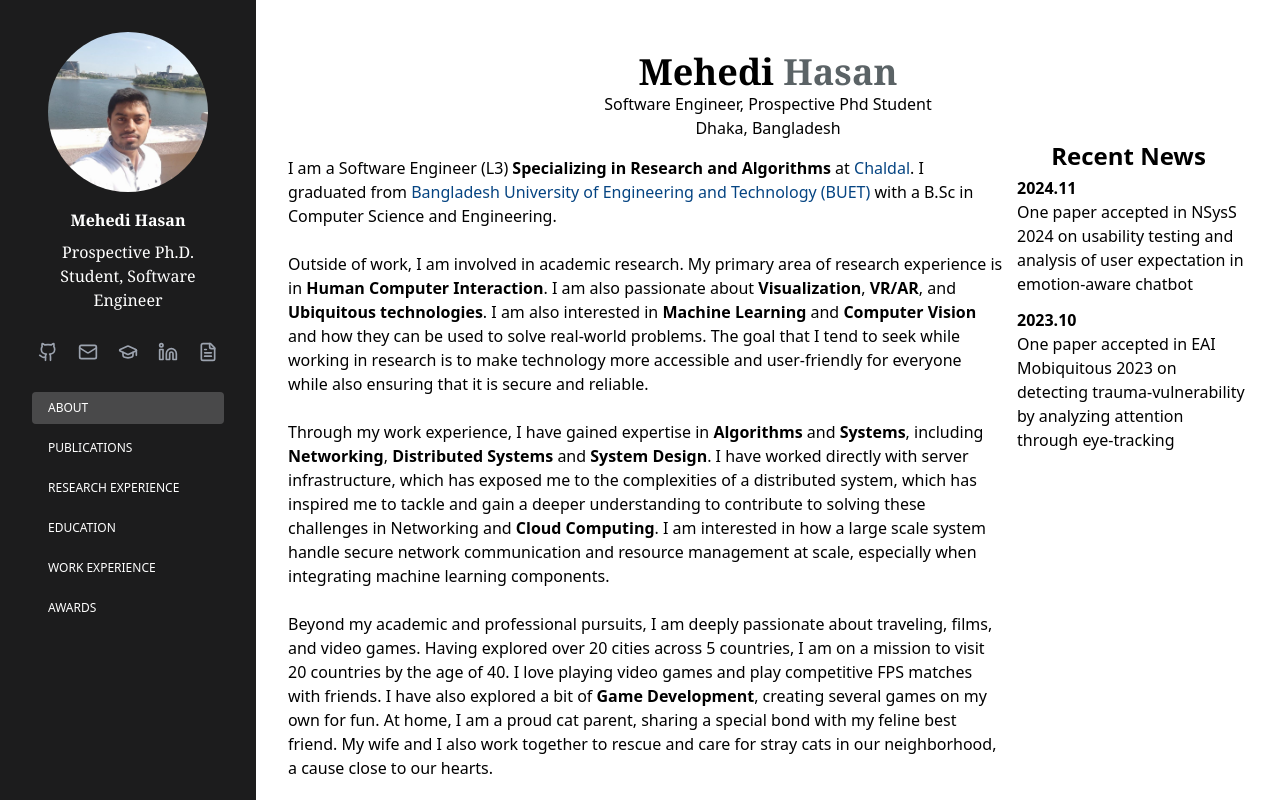
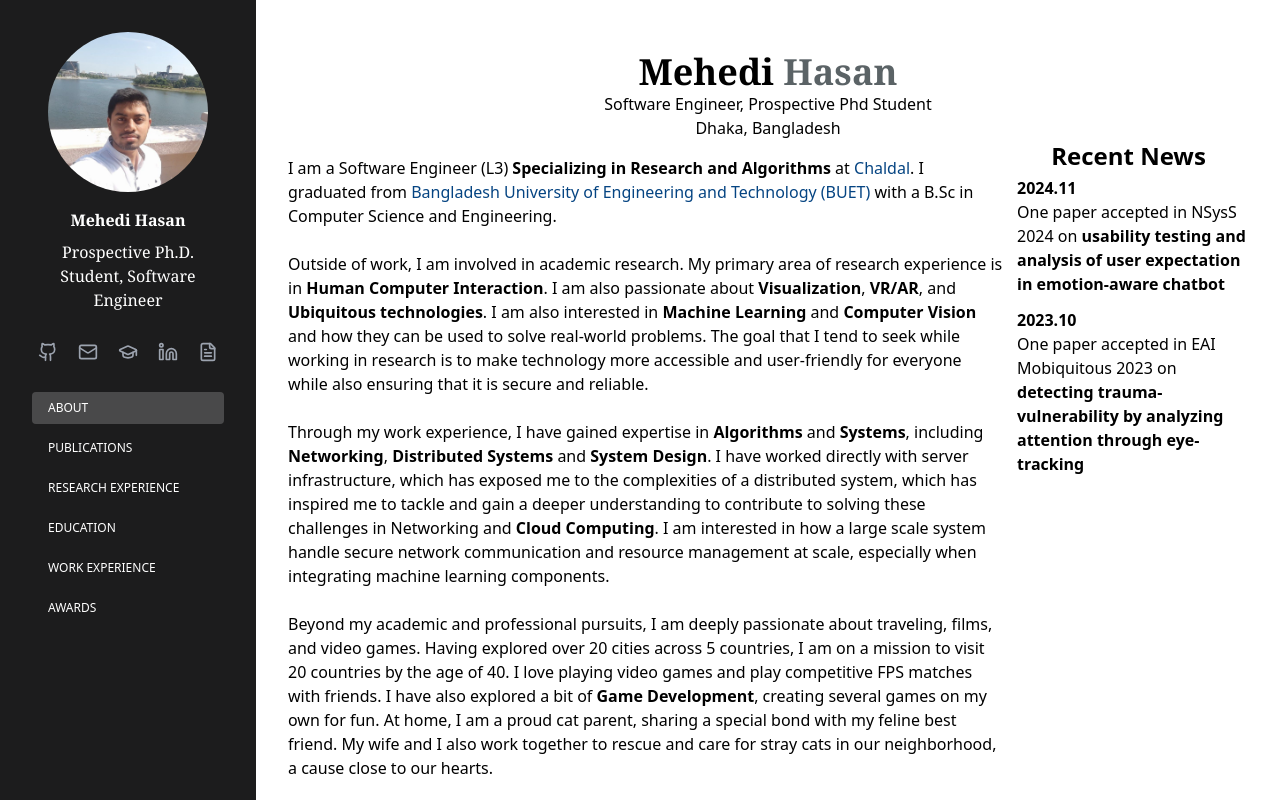
Before and after one commit to Moidda/moidda.github.io, a React (Create React App) app: page / in a window 1280 px wide. Shown: the top 800 px of the page. Built offline with nearby package versions, Linux system fonts and the light colour scheme.

Commit message:
Add bold in recent news

```diff
--- a/src/components/common/RecentNews.js
+++ b/src/components/common/RecentNews.js
@@ -2,6 +2,11 @@ import React from 'react';
 import { NEWS } from '../../constants/News';
 
 const showCount = 5;
+
+// Function to safely render HTML content
+const createMarkup = (htmlContent) => {
+    return { __dangerouslySetInnerHTML: { __html: htmlContent } };
+};
 
 const RecentNews = () => {
     return (
@@ -11,7 +16,7 @@ const RecentNews = () => {
             {NEWS.slice(0, showCount).map((news, index) => (
                 <li key={index} className="flex flex-col text-left items-top">
                     <span className="mr-2 font-bold">{news.date}</span>
-                    <span>{news.title}</span>
+                    <span>{news.title.prefix}<strong>{news.title.bold}</strong></span>
                 </li>
             ))}
         </ul>
--- a/src/constants/News.js
+++ b/src/constants/News.js
@@ -1,10 +1,16 @@
 export const NEWS = [
     {
         date: "2024.11",
-        title: "One paper accepted in NSysS 2024 on usability testing and analysis of user expectation in emotion-aware chatbot"
+        title: {
+            prefix: "One paper accepted in NSysS 2024 on ",
+            bold: "usability testing and analysis of user expectation in emotion-aware chatbot"
+        }
     },
     {
         date: "2023.10",
-        title: "One paper accepted in EAI Mobiquitous 2023 on detecting trauma-vulnerability by analyzing attention through eye-tracking"
+        title: {
+            prefix: "One paper accepted in EAI Mobiquitous 2023 on ",
+            bold: "detecting trauma-vulnerability by analyzing attention through eye-tracking"
+        }
     }
 ];
```
